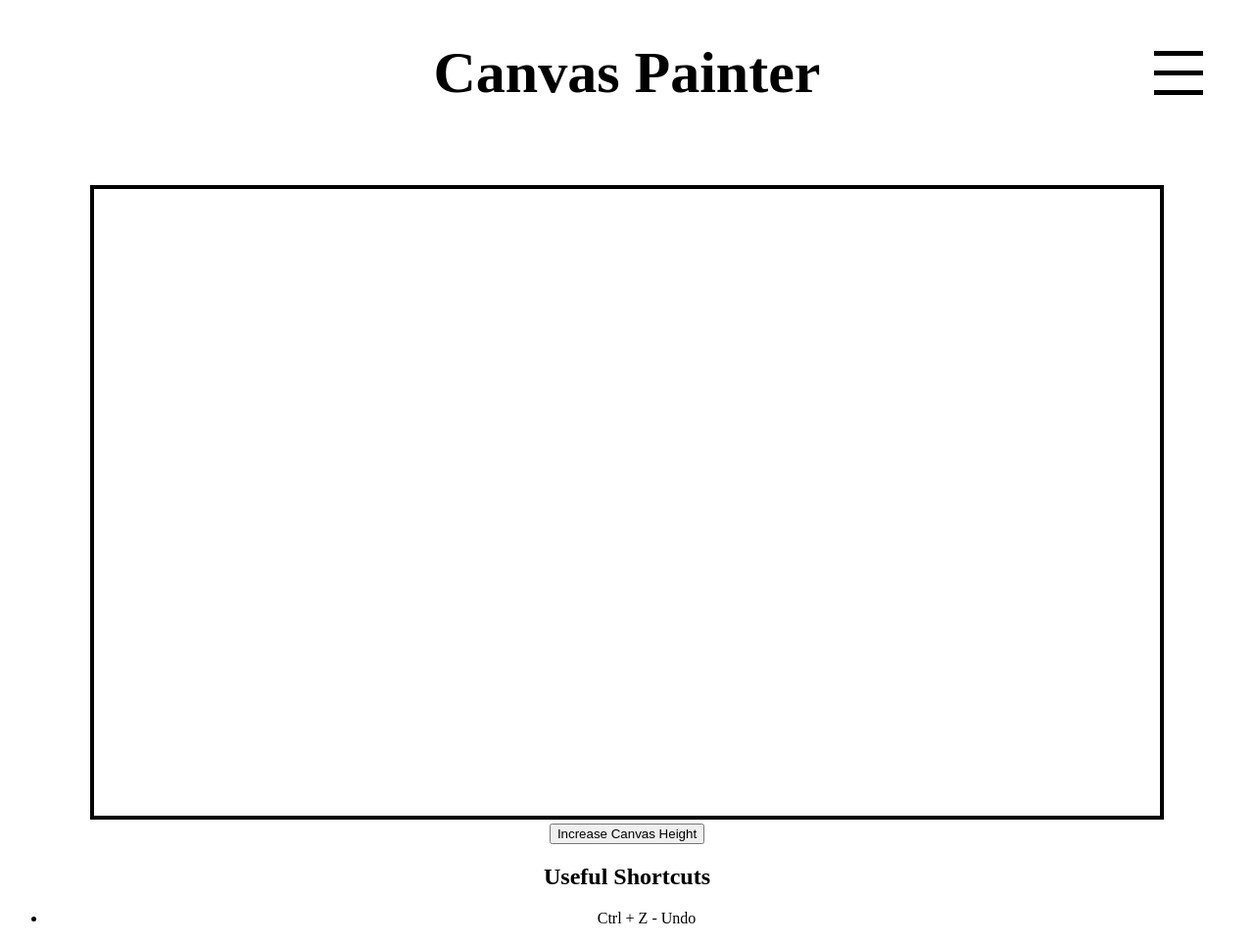
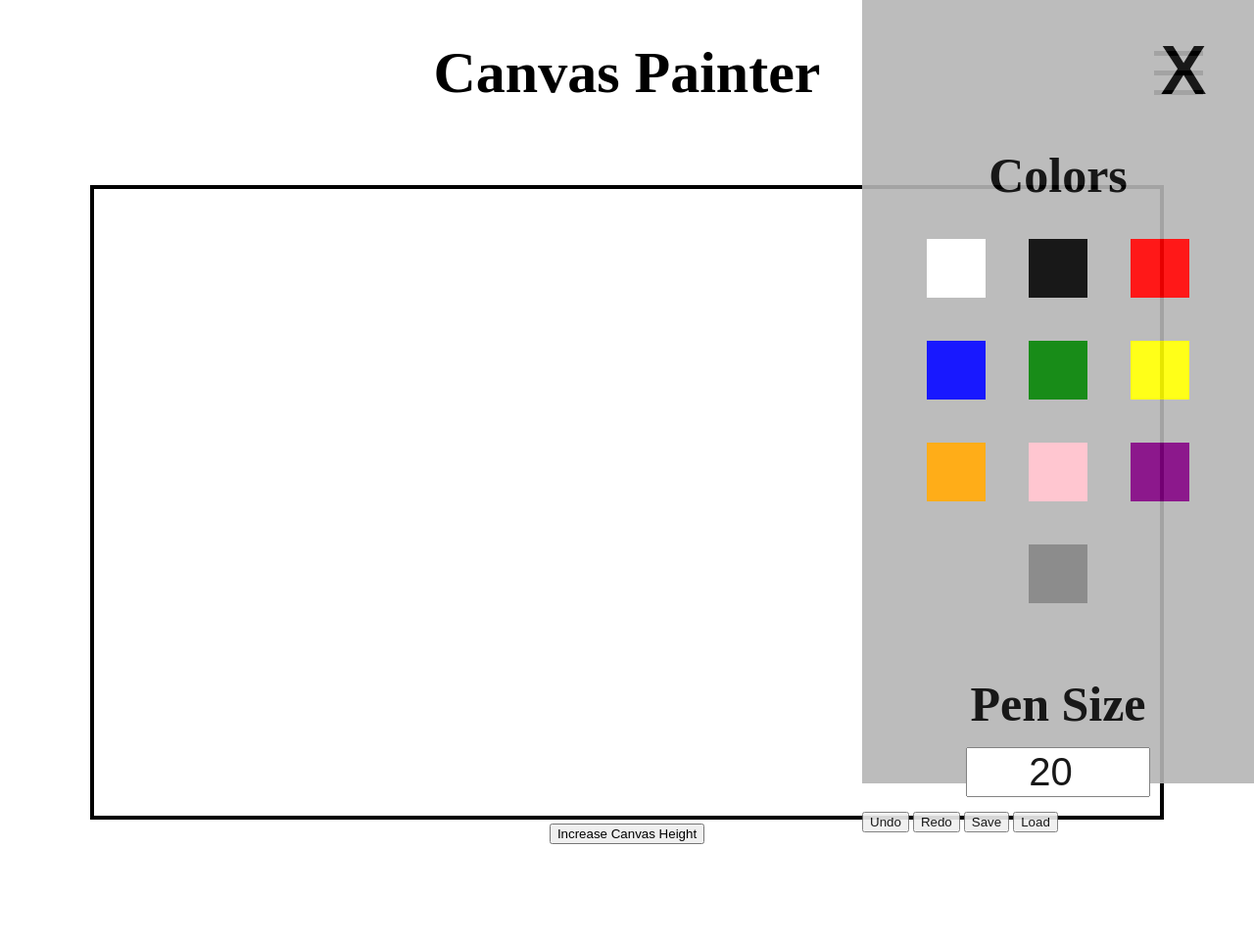
Before and after one commit to Charptr0/Paint, a plain HTML site: page index.html in a window 1280 px wide. Shown: the whole page at 98% size. After the commit the page ends 870 px from the top, so only its background shows below. Drawn offline with Linux system fonts and the light colour scheme.

Commit message:
added color selection

```diff
--- a/index.html
+++ b/index.html
@@ -23,6 +23,32 @@
 
     <nav>
         <button id="close-option-btn"><strong>X</strong></button>
+        <div class="center">
+            <h3 style="margin-top: 150px;">Colors</h3>
+            <ul id="color-selection">
+                <li id="white" class="color"><div></div></li>
+                <li id="black" class="color"><div></div></li>
+                <li id="red" class="color"><div></div></li>
+                <li id="blue" class="color"><div></div></li>
+                <li id="green" class="color"><div></div></li>
+                <li id="yellow" class="color"><div></div></li>
+                <li id="orange" class="color"><div></div></li>
+                <li id="pink" class="color"><div></div></li>
+                <li id="purple" class="color"><div></div></li>
+                <li id="grey" class="color"><div></div></li>
+            </ul>
+        </div>
+
+        <div class="center" id="choose-pen-size">
+            <h3>Pen Size</h3>
+            <input type="number" min="1" value=20 id="pen-size">
+        </div>
+        <div>
+            <button>Undo</button>
+            <button>Redo</button>
+            <button>Save</button>
+            <button>Load</button>
+        </div>
     </nav>
 
     <div id="canvas-container" class="center container">
@@ -33,15 +59,6 @@
         <button id="increase-height-btn">Increase Canvas Height</button>
     </div>
 
-    <div class="center container">
-        <div>
-            <h2>Useful Shortcuts</h2>
-            <ul>
-                <li>Ctrl + Z - Undo</li>
-            </ul>
-        </div>
-    </div>
-
     <script src="menu_handler.js"></script>
     <script src="index.js" type="module"></script>
 </body>
--- a/menu.css
+++ b/menu.css
@@ -1,13 +1,22 @@
+:root {
+    --selection-square-size: 60px;
+}
+
 nav {
     position: absolute;
     background-color: rgb(181, 181, 181);
     right: 0px;
     top: 0px;
-    opacity: 80%;
+    opacity: 90%;
     width: 400px;
     height: 100%;
     float: right;
     z-index: 9;
+}
+
+h3 {
+    margin-bottom: 0;
+    font-size: 50px;
 }
 
 .menu-icon {
@@ -46,3 +55,35 @@ nav {
     margin: 22px;
     cursor: pointer;
 }
+
+#color-selection {
+    list-style: none;
+    padding: 0;
+}
+
+.color {
+    display: inline-block;
+    justify-content: space-between;
+    margin: 20px;
+    width: var(--selection-square-size);
+    height: var(--selection-square-size);
+    cursor: pointer;
+}
+
+#white {background-color: white;}
+#black {background-color: black;}
+#red {background-color: red;}
+#blue {background-color: blue;}
+#green {background-color: green;}
+#yellow {background-color: yellow;}
+#orange {background-color: orange;}
+#pink {background-color: pink;}
+#purple {background-color: purple;}
+#grey {background-color: grey;}
+
+#pen-size {
+    margin: 15px;
+    width: 180px;
+    text-align: center;
+    font-size: 40px;
+}
--- a/menu_handler.js
+++ b/menu_handler.js
@@ -2,7 +2,7 @@ const optionsBtn = document.getElementById("option-btn");
 const menu = document.querySelector("nav");
 const closeOptionBtn = document.getElementById("close-option-btn");
 
-setMenuVisibility("hidden");
+setMenuVisibility("visible");
 
 function menuVisible() {
     return menu.style.visibility === "visible";
@@ -25,3 +25,13 @@ addEventListener("keydown", (e) => {
         menuVisible() ? setMenuVisibility("hidden") : setMenuVisibility("visible");
     }
 })
+
+export function getPenSize() {
+    const penSize = document.getElementById("pen-size").value;
+
+    if(penSize < 1) {
+        penSize = 1;
+    }
+
+    return penSize;
+}
```
